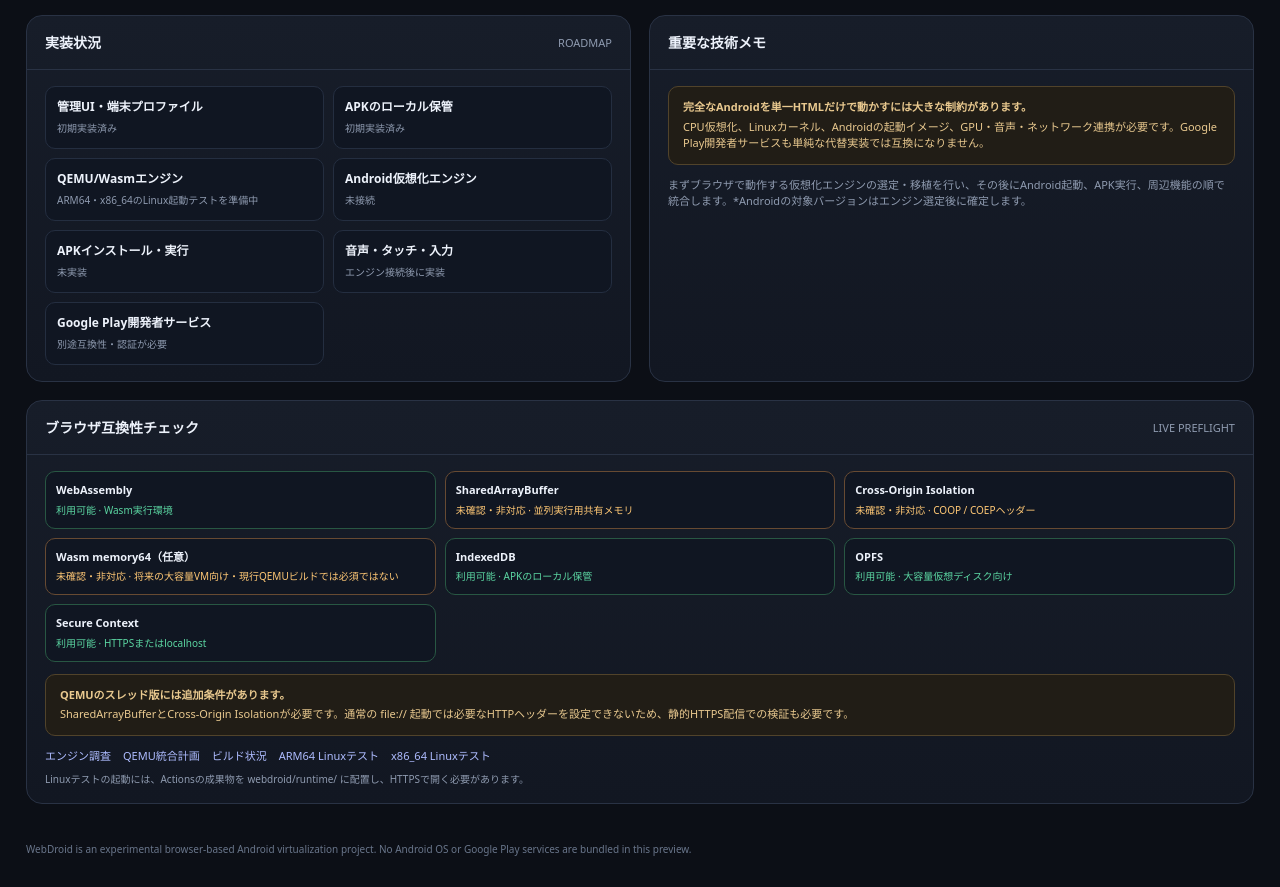
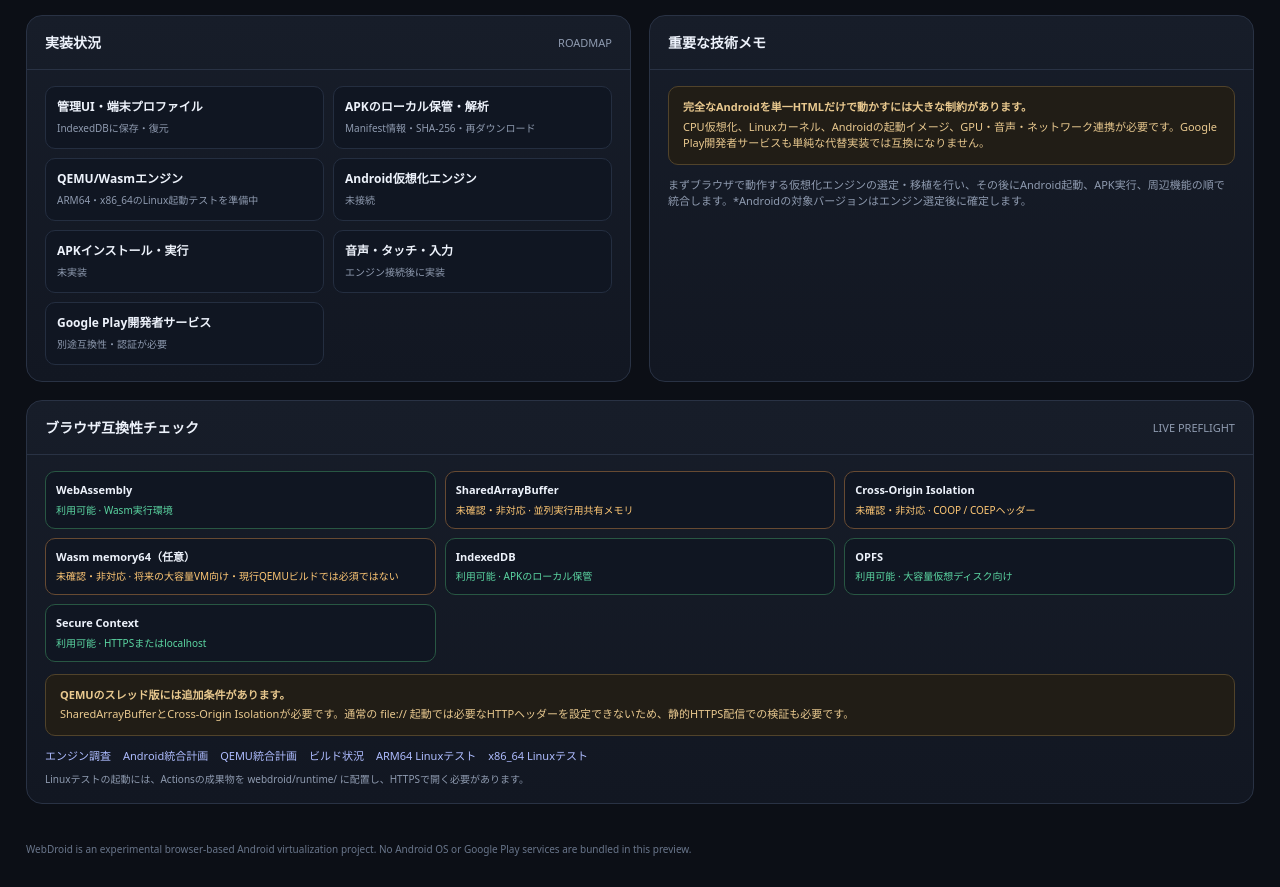
Before and after one commit to Madakari548/Project, a plain HTML site: page webdroid/index.html in a window 1280 px wide. Shown: the part 897-1784 px from the top of the page. Drawn offline with Linux system fonts and the light colour scheme.

Commit message:
Reflect persistent device profiles and APK inspection in dashboard

```diff
--- a/webdroid/index.html
+++ b/webdroid/index.html
@@ -33,10 +33,10 @@ footer{max-width:1440px;margin:auto;padding:12px 26px 30px;color:#69768b;font-si
 <section class="panel"><div class="panel-head"><h2>APKライブラリ</h2><span class="muted" style="font-size:11px" id="apkCount">0 files</span></div><div class="section-body"><div class="storage-drop"><div style="font-size:24px">⇧</div><strong>APKファイルを保管</strong><p>APKを選択して、このブラウザのローカル領域に保存します。まだインストール・実行はできません。</p><label for="apkInput"><span class="primary" style="display:inline-block;border-radius:9px;padding:8px 12px;cursor:pointer">APKを選択</span></label><input id="apkInput" type="file" accept=".apk,application/vnd.android.package-archive"></div><div class="file-list" id="fileList"><div class="muted" style="font-size:11px;text-align:center;padding:8px">保存されたAPKはありません</div></div></div></section>
 </aside></div>
 <div class="bottom">
-<section class="panel"><div class="panel-head"><h2>実装状況</h2><span class="muted" style="font-size:11px">ROADMAP</span></div><div class="section-body"><div class="feature-list"><div class="feature"><b>管理UI・端末プロファイル</b><span>初期実装済み</span></div><div class="feature"><b>APKのローカル保管</b><span>初期実装済み</span></div><div class="feature"><b>QEMU/Wasmエンジン</b><span>ARM64・x86_64のLinux起動テストを準備中</span></div><div class="feature"><b>Android仮想化エンジン</b><span>未接続</span></div><div class="feature"><b>APKインストール・実行</b><span>未実装</span></div><div class="feature"><b>音声・タッチ・入力</b><span>エンジン接続後に実装</span></div><div class="feature"><b>Google Play開発者サービス</b><span>別途互換性・認証が必要</span></div></div></div></section>
+<section class="panel"><div class="panel-head"><h2>実装状況</h2><span class="muted" style="font-size:11px">ROADMAP</span></div><div class="section-body"><div class="feature-list"><div class="feature"><b>管理UI・端末プロファイル</b><span>IndexedDBに保存・復元</span></div><div class="feature"><b>APKのローカル保管・解析</b><span>Manifest情報・SHA-256・再ダウンロード</span></div><div class="feature"><b>QEMU/Wasmエンジン</b><span>ARM64・x86_64のLinux起動テストを準備中</span></div><div class="feature"><b>Android仮想化エンジン</b><span>未接続</span></div><div class="feature"><b>APKインストール・実行</b><span>未実装</span></div><div class="feature"><b>音声・タッチ・入力</b><span>エンジン接続後に実装</span></div><div class="feature"><b>Google Play開発者サービス</b><span>別途互換性・認証が必要</span></div></div></div></section>
 <section class="panel"><div class="panel-head"><h2>重要な技術メモ</h2></div><div class="section-body"><div class="notice"><strong>完全なAndroidを単一HTMLだけで動かすには大きな制約があります。</strong>CPU仮想化、Linuxカーネル、Androidの起動イメージ、GPU・音声・ネットワーク連携が必要です。Google Play開発者サービスも単純な代替実装では互換になりません。</div><p class="muted" style="font-size:11px;margin:12px 0 0">まずブラウザで動作する仮想化エンジンの選定・移植を行い、その後にAndroid起動、APK実行、周辺機能の順で統合します。*Androidの対象バージョンはエンジン選定後に確定します。</p></div></section>
 </div>
-<section class="panel" style="margin-top:18px"><div class="panel-head"><h2>ブラウザ互換性チェック</h2><span class="muted" style="font-size:11px">LIVE PREFLIGHT</span></div><div class="section-body"><div class="cap-grid" id="capabilityGrid"><div class="muted">確認中…</div></div><div class="notice" style="margin-top:12px"><strong>QEMUのスレッド版には追加条件があります。</strong>SharedArrayBufferとCross-Origin Isolationが必要です。通常の file:// 起動では必要なHTTPヘッダーを設定できないため、静的HTTPS配信での検証も必要です。</div><div class="cap-links"><a href="ENGINE_RESEARCH.md">エンジン調査</a><a href="engine/README.md">QEMU統合計画</a><a href="https://github.com/Madakari548/Project/actions/workflows/build-qemu-wasm.yml">ビルド状況</a><a href="qemu-smoke/raspi3ap.html">ARM64 Linuxテスト</a><a href="qemu-smoke/alpine-x86_64.html">x86_64 Linuxテスト</a></div><p class="muted" style="font-size:10px;margin:8px 0 0">Linuxテストの起動には、Actionsの成果物を webdroid/runtime/ に配置し、HTTPSで開く必要があります。</p></div></section>
+<section class="panel" style="margin-top:18px"><div class="panel-head"><h2>ブラウザ互換性チェック</h2><span class="muted" style="font-size:11px">LIVE PREFLIGHT</span></div><div class="section-body"><div class="cap-grid" id="capabilityGrid"><div class="muted">確認中…</div></div><div class="notice" style="margin-top:12px"><strong>QEMUのスレッド版には追加条件があります。</strong>SharedArrayBufferとCross-Origin Isolationが必要です。通常の file:// 起動では必要なHTTPヘッダーを設定できないため、静的HTTPS配信での検証も必要です。</div><div class="cap-links"><a href="ENGINE_RESEARCH.md">エンジン調査</a><a href="ANDROID_GUEST_PLAN.md">Android統合計画</a><a href="engine/README.md">QEMU統合計画</a><a href="https://github.com/Madakari548/Project/actions/workflows/build-qemu-wasm.yml">ビルド状況</a><a href="qemu-smoke/raspi3ap.html">ARM64 Linuxテスト</a><a href="qemu-smoke/alpine-x86_64.html">x86_64 Linuxテスト</a></div><p class="muted" style="font-size:10px;margin:8px 0 0">Linuxテストの起動には、Actionsの成果物を webdroid/runtime/ に配置し、HTTPSで開く必要があります。</p></div></section>
 </main><footer>WebDroid is an experimental browser-based Android virtualization project. No Android OS or Google Play services are bundled in this preview.</footer>
 <script src="apk-inspector.js"></script>
 <script>
```
